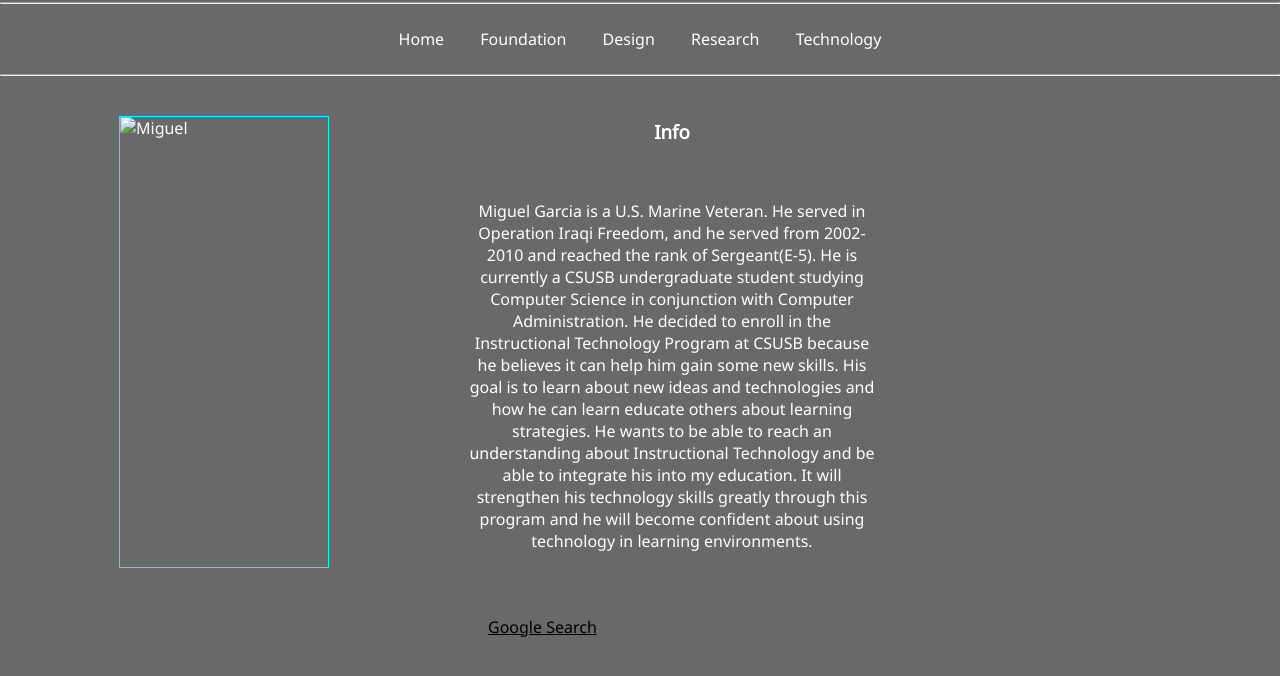
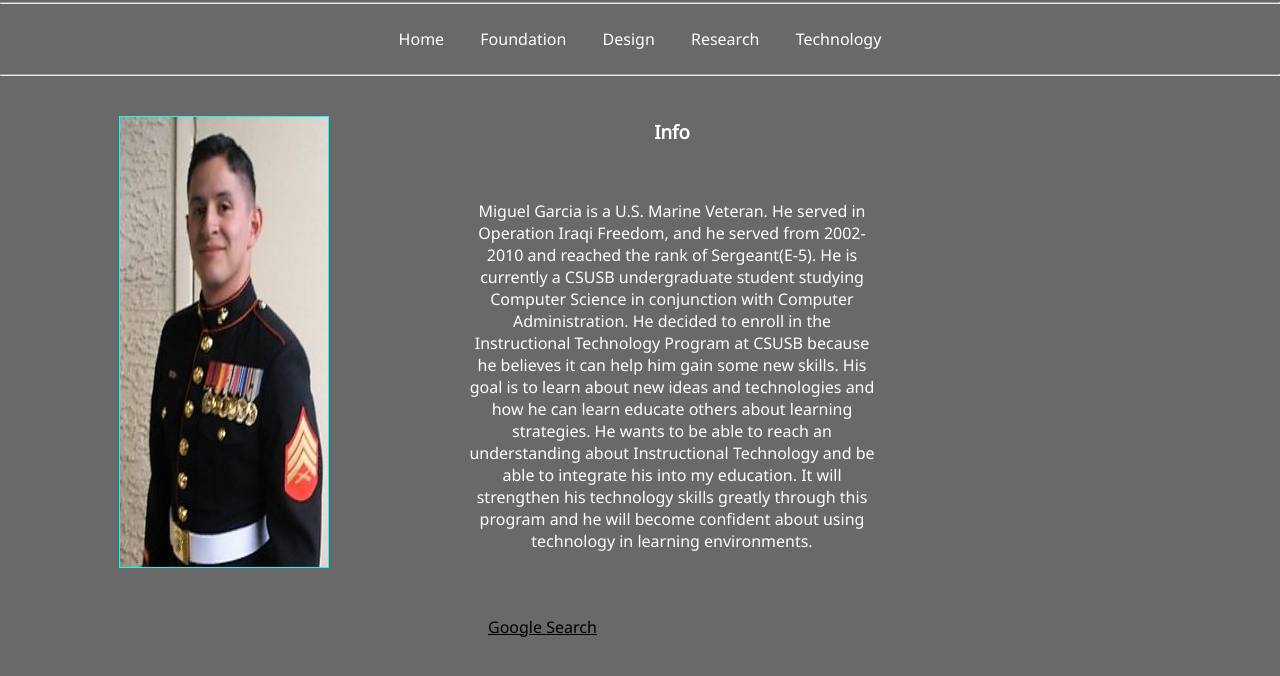
Before and after one commit to aquamiguel/Portfolio, a plain HTML site: page index.html in a window 1280 px wide. Shown: the part 84-760 px from the top of the page. Drawn offline with Linux system fonts and the light colour scheme.

Commit message:
fix image folder name

```diff
--- a/index.html
+++ b/index.html
@@ -25,7 +25,7 @@
     <div>
 
         <p>
-            <img src="images/MiguelG.jpg" alt="Miguel" width="70" height="450" style="border: thin solid; border-color: aqua;" class="center">
+            <img src="image/MiguelG.jpg" alt="Miguel" width="70" height="450" style="border: thin solid; border-color: aqua;" class="center">
         </p>
     </div><div>
         <h3><center><b>Info</b></center></h3>
```
